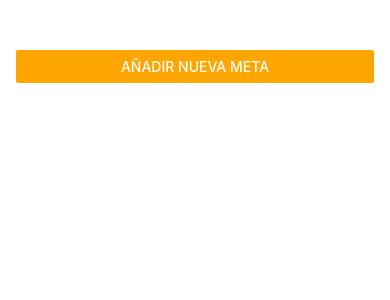
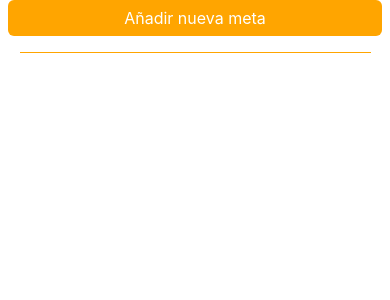
Before and after one commit to JuanC-Fandino/Goals-App, a React Native app: screen / in a window 390 px wide. Shown: the top 300 px of the page. Built offline with nearby package versions, Linux system fonts and the light colour scheme.

Commit message:
feat: final design

```diff
--- a/App.tsx
+++ b/App.tsx
@@ -1,8 +1,10 @@
 import { useState } from 'react';
-import { StyleSheet, View, FlatList, Button } from 'react-native';
+import { StyleSheet, View, FlatList, SafeAreaView } from 'react-native';
 import GoalItem from './components/GoalItem';
 import GoalInput from './components/GoalInput';
 import React from 'react';
+import CustomButton from './components/CustomButton';
+import { StatusBar } from 'expo-status-bar';
 
 // Every view organizes its children into a column by default (Flexbox)
 // JustifyContent: aligns children in the main axis
@@ -41,16 +43,25 @@ export default function App() {
   }
 
   return (
-    <View style={styles.appContainer}>
-      <Button
-        title={'Añadir nueva meta'}
-        color={'orange'}
-        onPress={startAddGoalHandler}
-      />
+    <>
+      <StatusBar style="auto" />
+      <SafeAreaView style={styles.appContainer}>
+        <CustomButton onPress={startAddGoalHandler}>
+          Añadir nueva meta
+        </CustomButton>
         <GoalInput
           onAddGoal={addGoalHandler}
           visible={modalIsVisible}
           onClose={endAddGoalHandler}
+        />
+        <View
+          style={{
+            borderBottomColor: 'orange',
+            marginTop: 16,
+            borderBottomWidth: StyleSheet.hairlineWidth,
+            width: '90%',
+            alignSelf: 'center',
+          }}
         />
         <View style={styles.listContainer}>
           <FlatList
@@ -61,7 +72,8 @@ export default function App() {
             }}
           />
         </View>
-    </View>
+      </SafeAreaView>
+    </>
   );
 }
 
--- a/app.json
+++ b/app.json
@@ -1,6 +1,6 @@
 {
   "expo": {
-    "name": "RNCourse",
+    "name": "Metas App",
     "slug": "RNCourse",
     "version": "1.0.0",
     "orientation": "portrait",
--- /dev/null
+++ b/components/CustomButton.tsx
@@ -0,0 +1,39 @@
+import {
+  Pressable,
+  PressableProps,
+  StyleProp,
+  StyleSheet,
+  Text,
+  ViewStyle,
+} from 'react-native';
+import React from 'react';
+
+export interface CustomButtonProps extends PressableProps {
+  children: React.ReactNode;
+  customStyle?: StyleProp<ViewStyle>;
+}
+
+function CustomButton(props: CustomButtonProps) {
+  const { children, customStyle, ...otherProps } = props;
+  return (
+    <Pressable style={[styles.button, customStyle]} {...otherProps}>
+      <Text style={[styles.text]}>{children}</Text>
+    </Pressable>
+  );
+}
+
+const styles = StyleSheet.create({
+  button: {
+    marginHorizontal: 8,
+    backgroundColor: 'orange',
+    borderRadius: 6,
+    alignItems: 'center',
+  },
+  text: {
+    color: 'white',
+    padding: 8,
+    fontSize: 16,
+  },
+});
+
+export default CustomButton;
--- a/components/GoalInput.tsx
+++ b/components/GoalInput.tsx
@@ -1,6 +1,7 @@
-import { Button, Modal, StyleSheet, TextInput, View } from 'react-native';
+import { Modal, StyleSheet, TextInput, View } from 'react-native';
 import React, { useState } from 'react';
 import MainLogo from '../assets/images/MainLogo';
+import CustomButton from './CustomButton';
 
 function GoalInput(props) {
   const [enteredGoalText, setEnteredGoalText] = useState('');
@@ -30,12 +31,15 @@ function GoalInput(props) {
           value={enteredGoalText}
         />
         <View style={styles.buttonContainer}>
-          <View style={styles.button}>
-            <Button title="Agregar" onPress={addGoalHandler} />
-          </View>
-          <View style={styles.button}>
-            <Button title="Cancelar" onPress={props.onClose} />
-          </View>
+          <CustomButton
+            customStyle={styles.cancelButton}
+            onPress={props.onClose}
+          >
+            Cancelar
+          </CustomButton>
+          <CustomButton customStyle={styles.button} onPress={addGoalHandler}>
+            Añadir
+          </CustomButton>
         </View>
       </View>
     </Modal>
@@ -44,12 +48,8 @@ function GoalInput(props) {
 
 const styles = StyleSheet.create({
   inputContainer: {
-    flexDirection: 'column',
     justifyContent: 'center',
     alignItems: 'center',
-    marginBottom: 24,
-    borderBottomWidth: 1,
-    borderBottomColor: 'orange',
     flex: 1,
     padding: 16,
   },
@@ -59,17 +59,23 @@ const styles = StyleSheet.create({
     borderRadius: 6,
     width: '100%',
     padding: 8,
+    fontSize: 16,
   },
   buttonContainer: {
     flexDirection: 'row',
-    marginTop: 8,
-  },
-  button: {
-    width: 100,
-    marginHorizontal: 8,
+    marginTop: 16,
   },
   imageContainer: {
     marginBottom: 16,
+    marginLeft: 16,
+    // This to handle the offset of the image
+  },
+  button: {
+    width: '40%',
+  },
+  cancelButton: {
+    width: '40%',
+    backgroundColor: 'indianred',
   },
 });
 export default GoalInput;
--- a/components/GoalItem.tsx
+++ b/components/GoalItem.tsx
@@ -5,7 +5,7 @@ function GoalItem(props) {
   return (
     <View style={styles.goalItem}>
       <Pressable
-        android_ripple={{ color: 'red' }}
+        android_ripple={{ color: 'darkorange' }}
         onPress={props.onPressHandler.bind(this, props.item.id)}
         style={({ pressed }) => pressed && styles.pressedItem}
       >
@@ -20,10 +20,13 @@ const styles = StyleSheet.create({
     margin: 8,
     borderRadius: 6,
     backgroundColor: 'orange',
+    width: '90%',
+    alignSelf: 'center',
   },
   goalText: {
     color: 'white',
     padding: 8,
+    fontSize: 16,
   },
   pressedItem: {
     opacity: 0.5,
```
Lines whose indentation alone changed are shown as unchanged.
